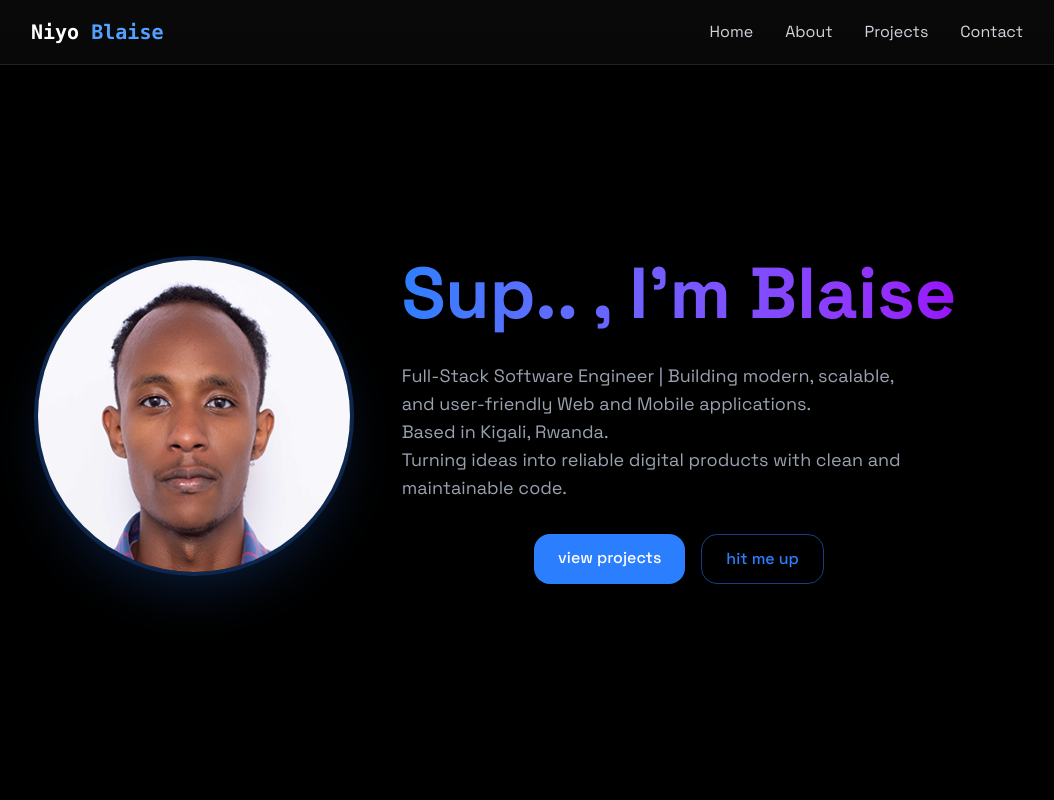
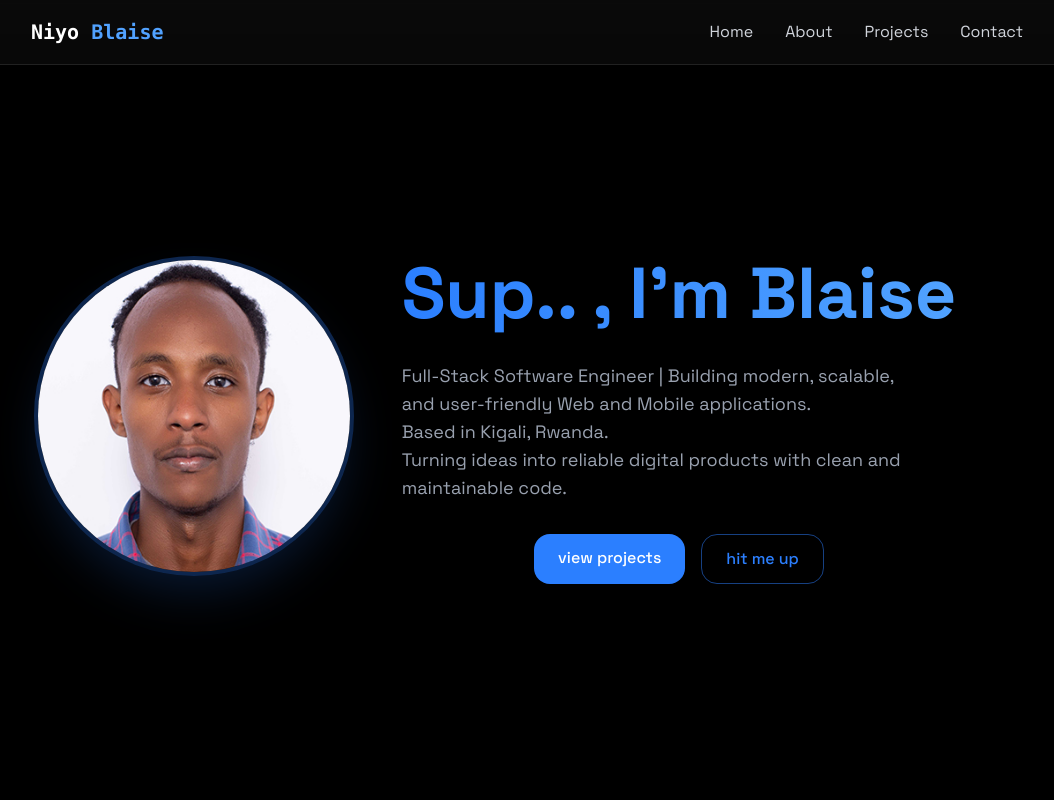
Before and after one commit to niyoblaise/niyoblaise-7, a React (Vite) app: page / in a window 1280 px wide. Shown: the top 800 px of the page, without its empty margins (145-1199 px from the left). Built offline with nearby package versions, Linux system fonts and the light colour scheme.

Commit message:
update styings

```diff
--- a/src/components/sections/Home.jsx
+++ b/src/components/sections/Home.jsx
@@ -18,7 +18,7 @@ export const Home = () => {
                 <img
                   src="/profile.jpg"
                   alt="Blaise Niyonshuti - Frontend Engineer"
-                  className="w-full h-full object-cover object-[center_5%] transition-transform duration-500
+                  className="w-full h-full object-cover object-[center_25%] transition-transform duration-500
                             group-hover:scale-110"
                 />
 
@@ -32,7 +32,7 @@ export const Home = () => {
             <div className="flex-1 max-w-2xl">
               <h1
                 className="text-5xl md:text-7xl font-bold mb-6 bg-gradient-to-r from-blue-500
-                    to-purple-600 bg-clip-text text-transparent leading-tight"
+                    to-blue-400 bg-clip-text text-transparent leading-tight"
               >
                 Sup.. , I'm Blaise
               </h1>
@@ -55,7 +55,7 @@ export const Home = () => {
                 >
                   <span className="relative z-10">view projects</span>
                   <div
-                    className="absolute inset-0 bg-gradient-to-r from-blue-600 to-purple-600
+                    className="absolute inset-0 bg-gradient-to-r from-blue-600 to-blue-800
                     transform scale-x-0 group-hover:scale-x-100 transition-transform duration-300 origin-left"
                   ></div>
                 </a>
```
